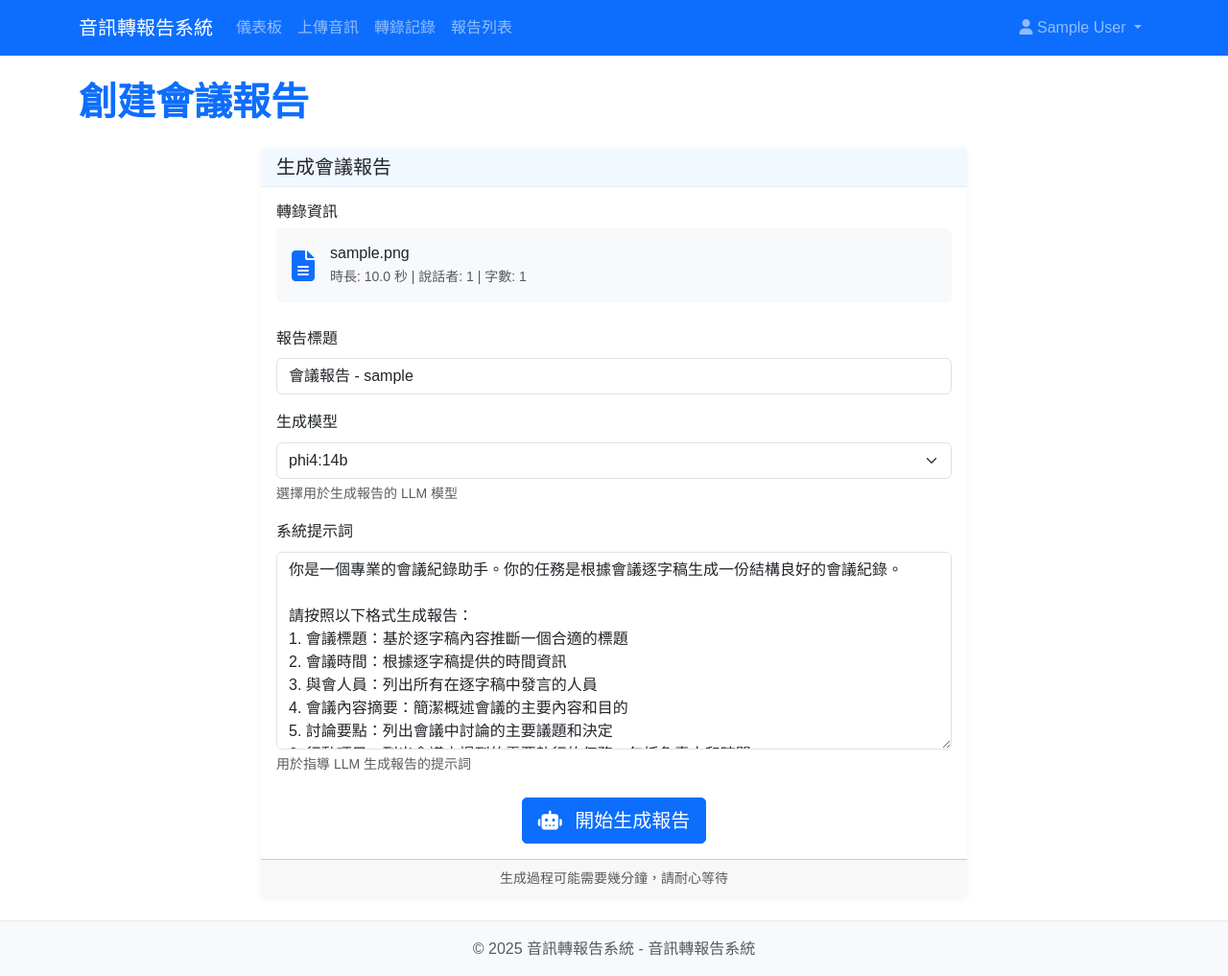
After one commit to Terbinm/audio_to_report_v2, a Flask app: page /create/1 in a window 1280 px wide. The commit adds this page. Shown: the whole page at 96% size. Run offline with Flask 3, Linux system fonts and the light colour scheme; a user stored in the database is signed in; tables that the repository leaves empty hold one stand-in row (values such as "Sample post"); a database or web service that is not in the repository returns one stand-in record (values such as "Sample title"); data that the repository does not hold is empty.

Commit message:
bug_v0.0.0.7

```diff
--- a/app.py
+++ b/app.py
@@ -1,16 +1,12 @@
-# 修改 app.py 添加 Markdown 過濾器
-
 """
 Flask 應用入口點
 初始化 Flask 應用，設定藍圖 (Blueprints)，配置基本設定
 """
 from flask import Flask, redirect, url_for
-from markupsafe import Markup
 from flask_login import LoginManager, current_user
 import os
 from pathlib import Path
 import datetime
-import markdown
 
 # 從共享模組導入 db 和 migrate
 from extensions import db, migrate
@@ -49,11 +45,6 @@ def create_app(test_config=None):
     login_manager = LoginManager()
     login_manager.login_view = 'auth.login'
     login_manager.init_app(app)
-
-    # 註冊 Markdown 過濾器
-    @app.template_filter('markdown')
-    def render_markdown(text):
-        return Markup(markdown.markdown(text))
 
     # 從模型中引入 User 類並設定用戶加載函數
     from models.user import User
@@ -96,6 +87,33 @@ def create_app(test_config=None):
             'now': datetime.datetime.now()
         }
 
+    # 添加自定義過濾器
+    @app.template_filter('filesizeformat')
+    def filesizeformat_filter(value):
+        """將檔案大小轉換為可讀格式"""
+        if not isinstance(value, (int, float)):
+            return value
+
+        units = ['B', 'KB', 'MB', 'GB', 'TB']
+        size = float(value)
+        unit_index = 0
+
+        while size >= 1024.0 and unit_index < len(units) - 1:
+            size /= 1024.0
+            unit_index += 1
+
+        return f"{size:.1f} {units[unit_index]}"
+
+    # 添加 markdown 過濾器
+    @app.template_filter('markdown')
+    def markdown_filter(text):
+        """轉換 Markdown 為 HTML"""
+        try:
+            import markdown
+            return markdown.markdown(text)
+        except ImportError:
+            return text
+
     # 創建數據庫表格
     with app.app_context():
         db.create_all()
--- a/processors/audio_processor.py
+++ b/processors/audio_processor.py
@@ -84,7 +84,8 @@ class ProgressReporter:
                 audio_file.progress = overall_progress
                 if self.current_step == self.total_steps and self.step_progress == 100:
                     audio_file.status = ProcessingStatus.COMPLETED
-                    audio_file.processed_at = datetime.datetime.utcnow()
+                    audio_file.processed_at = datetime.datetime.now(datetime.UTC)
+
                 db.session.commit()
         except Exception as e:
             logger.error(f"更新進度到資料庫時發生錯誤: {e}")
@@ -177,7 +178,8 @@ class AudioProcessor:
 
             # 更新完成狀態
             self.audio_file.status = ProcessingStatus.COMPLETED
-            self.audio_file.processed_at = datetime.datetime.utcnow()
+            self.audio_file.processed_at = datetime.datetime.now(datetime.UTC)
+
             db.session.commit()
 
             # 回報處理完成
--- a/routes/audio_routes.py
+++ b/routes/audio_routes.py
@@ -334,7 +334,7 @@ def save_transcript(transcript_id):
         transcript.csv_path = edited_csv_path
         transcript.txt_path = edited_txt_path
         transcript.status = TranscriptStatus.EDITED
-        transcript.updated_at = datetime.datetime.utcnow()
+        transcript.updated_at = datetime.datetime.now(datetime.UTC)
 
         # 更新字數統計
         transcript.word_count = sum(len(str(row['text']).split()) for row in rows)
--- a/routes/report_routes.py
+++ b/routes/report_routes.py
@@ -9,10 +9,11 @@ from models.db_models import Report, Transcript, AudioFile, ReportStatus
 from processors.report_generator import create_report_generator
 from app import db
 import os
-import json
 import datetime
 import requests
 import logging
+from xhtml2pdf import pisa
+import markdown
 
 # 創建藍圖
 report = Blueprint('report', __name__)
@@ -36,7 +37,7 @@ def get_available_ollama_models():
         ollama_port = current_app.config.get('DEFAULT_OLLAMA_PORT', '11434')
 
         # 構建請求 URL
-        url = f"http://{ollama_host}:{ollama_port}/api/tags"
+        url = f"https://{ollama_host}:{ollama_port}/api/tags"
 
         # 發送請求
         response = requests.get(url, timeout=3)
@@ -192,7 +193,7 @@ def stream_report(report_id):
     """串流獲取報告生成內容 (用於 SSE)"""
     # 這個函數實際上只返回一個靜態 JSON
     # 實際的串流處理在前端通過 WebSocket 或 Server-Sent Events 實現
-    report_entry = Report.query.filter_by(id=report_id, user_id=current_user.id).first_or_404()
+    Report.query.filter_by(id=report_id, user_id=current_user.id).first_or_404()
 
     # 創建報告生成器 (但不啟動生成)
     generator = create_report_generator(report_id)
@@ -285,57 +286,62 @@ def save_report(report_id):
 
         # 更新報告記錄
         report_entry.markdown_path = edited_path
-        report_entry.updated_at = datetime.datetime.utcnow()
+        report_entry.updated_at = datetime.datetime.now()
         db.session.commit()
 
         # 嘗試重新生成 PDF (如果支援)
         try:
-            if report_entry.pdf_path:
-                edited_pdf_path = report_entry.pdf_path.replace('.pdf', '_edited.pdf')
+            edited_pdf_path = report_entry.pdf_path.replace('.pdf', '_edited.pdf') if report_entry.pdf_path else os.path.join(
+                current_app.config['REPORT_FOLDER'],
+                f"{os.path.basename(edited_path).split('.')[0]}.pdf"
+            )
 
-                # 嘗試使用 weasyprint 重新生成 PDF
-                try:
-                    from weasyprint import HTML
-                    import markdown
+            # 使用 xhtml2pdf 生成 PDF
+            try:
 
-                    # 將 Markdown 轉換為 HTML
-                    html_content = markdown.markdown(markdown_content)
+                # 將 Markdown 轉換為 HTML
+                html_content = markdown.markdown(markdown_content)
 
-                    # 添加基本的 CSS 樣式
-                    styled_html = f"""
-                    <!DOCTYPE html>
-                    <html>
-                    <head>
-                        <meta charset="UTF-8">
-                        <title>{report_entry.title}</title>
-                        <style>
-                            body {{ font-family: Arial, sans-serif; margin: 2cm; }}
-                            h1 {{ color: #333366; }}
-                            h2 {{ color: #333366; border-bottom: 1px solid #ddd; padding-bottom: 5px; }}
-                            table {{ border-collapse: collapse; width: 100%; margin: 15px 0; }}
-                            th, td {{ border: 1px solid #ddd; padding: 8px; }}
-                            th {{ background-color: #f2f2f2; }}
-                            @page {{ size: A4; margin: 2cm; }}
-                        </style>
-                    </head>
-                    <body>
-                        {html_content}
-                    </body>
-                    </html>
-                    """
+                # 添加基本的 CSS 樣式
+                styled_html = f"""
+                <!DOCTYPE html>
+                <html>
+                <head>
+                    <meta charset="UTF-8">
+                    <title>{report_entry.title}</title>
+                    <style>
+                        body {{ font-family: Arial, sans-serif; margin: 2cm; }}
+                        h1 {{ color: #333366; }}
+                        h2 {{ color: #333366; border-bottom: 1px solid #ddd; padding-bottom: 5px; }}
+                        table {{ border-collapse: collapse; width: 100%; margin: 15px 0; }}
+                        th, td {{ border: 1px solid #ddd; padding: 8px; }}
+                        th {{ background-color: #f2f2f2; }}
+                    </style>
+                </head>
+                <body>
+                    {html_content}
+                </body>
+                </html>
+                """
 
-                    # 生成 PDF
-                    HTML(string=styled_html).write_pdf(edited_pdf_path)
+                # 生成 PDF
+                with open(edited_pdf_path, "w+b") as result_file:
+                    pdf_status = pisa.CreatePDF(styled_html, dest=result_file)
 
+                if not pdf_status.err:
                     # 更新 PDF 路徑
                     report_entry.pdf_path = edited_pdf_path
                     db.session.commit()
+                    logger.info(f"已儲存 PDF 報告到: {edited_pdf_path}")
+                else:
+                    logger.error(f"生成 PDF 時發生錯誤: {pdf_status.err}")
 
-                except ImportError:
-                    logger.warning("未找到 weasyprint 套件，無法重新生成 PDF")
+            except ImportError:
+                logger.warning("未找到 xhtml2pdf 套件，無法生成 PDF 報告")
 
         except Exception as e:
             flash(f'重新生成 PDF 時發生錯誤: {e}', 'warning')
+            logger.error(f"生成 PDF 報告時發生錯誤: {e}")
 
         flash('報告已成功保存', 'success')
         return redirect(url_for('report.view_report', report_id=report_id))
--- /dev/null
+++ b/templates/create_report.html
@@ -0,0 +1,68 @@
+{% extends "base.html" %}
+
+{% block title %}創建報告 - {{ config.SITE_TITLE }}{% endblock %}
+
+{% block page_title %}創建會議報告{% endblock %}
+
+{% block content %}
+<div class="row">
+    <div class="col-md-8 mx-auto">
+        <div class="card">
+            <div class="card-header">
+                <h5 class="mb-0">生成會議報告</h5>
+            </div>
+            <div class="card-body">
+                <div class="mb-4">
+                    <h6>轉錄資訊</h6>
+                    <div class="d-flex align-items-center p-3 bg-light rounded mb-3">
+                        <i class="fas fa-file-alt fa-2x text-primary me-3"></i>
+                        <div>
+                            <h6 class="mb-1">{{ audio_file.original_filename }}</h6>
+                            <div class="small text-muted">
+                                <span>時長: {{ transcript.total_duration | default('N/A') }} 秒</span> |
+                                <span>說話者: {{ transcript.speakers_count }}</span> |
+                                <span>字數: {{ transcript.word_count }}</span>
+                            </div>
+                        </div>
+                    </div>
+                </div>
+
+                <form action="{{ url_for('report.create_report', transcript_id=transcript.id) }}" method="post">
+                    <div class="mb-3">
+                        <label for="title" class="form-label">報告標題</label>
+                        <input type="text" class="form-control" id="title" name="title"
+                            value="會議報告 - {{ audio_file.original_filename.split('.')[0] }}" required>
+                    </div>
+
+                    <div class="mb-3">
+                        <label for="ollama_model" class="form-label">生成模型</label>
+                        <select class="form-select" id="ollama_model" name="ollama_model">
+                            {% for model in ollama_models %}
+                            <option value="{{ model }}" {% if model == default_ollama_model %}selected{% endif %}>{{ model }}</option>
+                            {% endfor %}
+                        </select>
+                        <div class="form-text">選擇用於生成報告的 LLM 模型</div>
+                    </div>
+
+                    <div class="mb-3">
+                        <label for="system_prompt" class="form-label">系統提示詞</label>
+                        <textarea class="form-control" id="system_prompt" name="system_prompt" rows="8">{{ default_system_prompt }}</textarea>
+                        <div class="form-text">用於指導 LLM 生成報告的提示詞</div>
+                    </div>
+
+                    <div class="text-center mt-4">
+                        <button type="submit" class="btn btn-primary btn-lg">
+                            <i class="fas fa-robot me-2"></i> 開始生成報告
+                        </button>
+                    </div>
+                </form>
+            </div>
+            <div class="card-footer text-center">
+                <div class="text-muted small">
+                    生成過程可能需要幾分鐘，請耐心等待
+                </div>
+            </div>
+        </div>
+    </div>
+</div>
+{% endblock %}
--- a/templates/dashboard.html
+++ b/templates/dashboard.html
@@ -31,7 +31,7 @@
                     <i class="fas fa-file-audio"></i>
                 </div>
                 <h5 class="card-title">音訊檔案</h5>
-                <h3 class="stats-number">{{ audio_files.count() if audio_files else 0 }}</h3>
+                <h3 class="stats-number">{{ audio_files.count() if audio_files.count is defined else audio_files|length }}</h3>
                 <p class="stats-text">已上傳的音訊檔案</p>
             </div>
         </div>
@@ -44,7 +44,7 @@
                     <i class="fas fa-file-alt"></i>
                 </div>
                 <h5 class="card-title">轉錄記錄</h5>
-                <h3 class="stats-number">{{ transcripts.count() if transcripts else 0 }}</h3>
+                <h3 class="stats-number">{{ transcripts|length }}</h3>
                 <p class="stats-text">已完成的轉錄</p>
             </div>
         </div>
@@ -57,7 +57,7 @@
                     <i class="fas fa-file-pdf"></i>
                 </div>
                 <h5 class="card-title">生成報告</h5>
-                <h3 class="stats-number">{{ reports.count() if reports else 0 }}</h3>
+                <h3 class="stats-number">{{ reports.count() if reports.count is defined else reports|length }}</h3>
                 <p class="stats-text">已生成的報告</p>
             </div>
         </div>
```
Also changed, not shown: auth.py (+7 -2 lines), routes/auth_routes.py (+7 -5 lines), templates/edit_report.html (added, +10 -0 lines), templates/edit_transcript.html (added, +10 -0 lines), templates/generating.html (added, +100 -0 lines).
